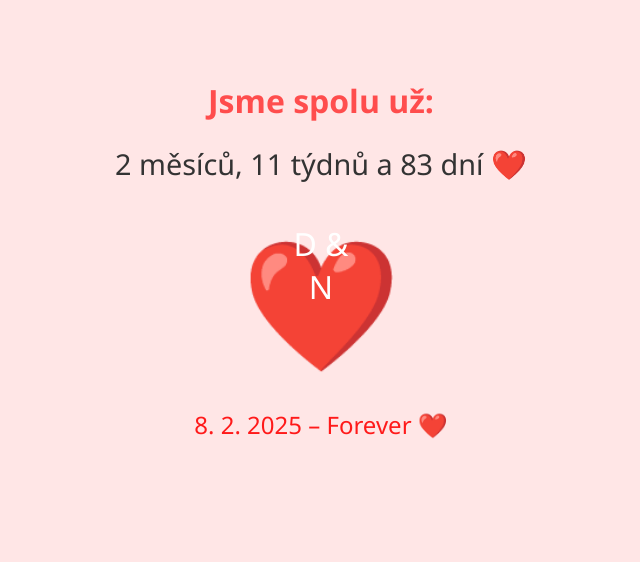
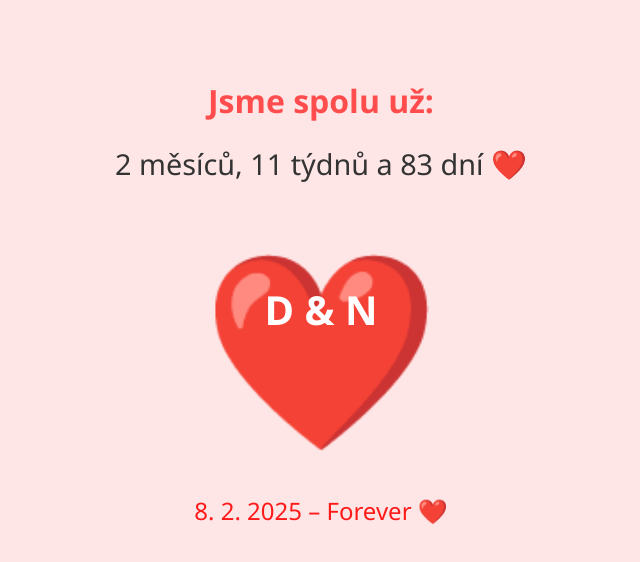
Before and after one commit to rezden08/moje-laska, a plain HTML site: page index.html in a window 1280 px wide. Shown: the whole page, without its empty margins (319-959 px from the left). Drawn offline with Linux system fonts and the light colour scheme.

Commit message:
Update index.html

```diff
--- a/index.html
+++ b/index.html
@@ -1,4 +1,3 @@
-
 <!DOCTYPE html>
 <html lang="cs">
 <head>
@@ -20,18 +19,20 @@
       margin-top: 20px;
     }
     .heart {
-      font-size: 8em;
+      font-size: 12em;
       color: #ff4d4d;
       margin: 30px 0 10px;
       position: relative;
     }
     .initials {
-      font-size: 2em;
+      font-size: 2.5em;
+      font-weight: bold;
       color: white;
       position: absolute;
-      top: 38%;
+      top: 42%;
       left: 50%;
       transform: translate(-50%, -50%);
+      white-space: nowrap;
     }
     .date-message {
       font-size: 1.5em;
@@ -56,7 +57,6 @@
   <div class="date-message">8. 2. 2025 – Forever ❤️</div>
 
   <script>
-    // Datum kdy jste se potkali
     const startDate = new Date("2025-02-08T00:00:00");
 
     function updateTimeTogether() {
@@ -65,14 +65,14 @@
 
       const totalDays = Math.floor(diff / (1000 * 60 * 60 * 24));
       const totalWeeks = Math.floor(totalDays / 7);
-      const months = Math.floor(totalDays / 30.4375); // průměrný počet dní v měsíci
+      const months = Math.floor(totalDays / 30.4375);
 
       document.getElementById("time").innerText =
         `${months} měsíců, ${totalWeeks} týdnů a ${totalDays} dní ❤️`;
     }
 
     updateTimeTogether();
-    setInterval(updateTimeTogether, 1000 * 60 * 60); // aktualizace každou hodinu
+    setInterval(updateTimeTogether, 1000 * 60 * 60);
   </script>
 </body>
 </html>
```
